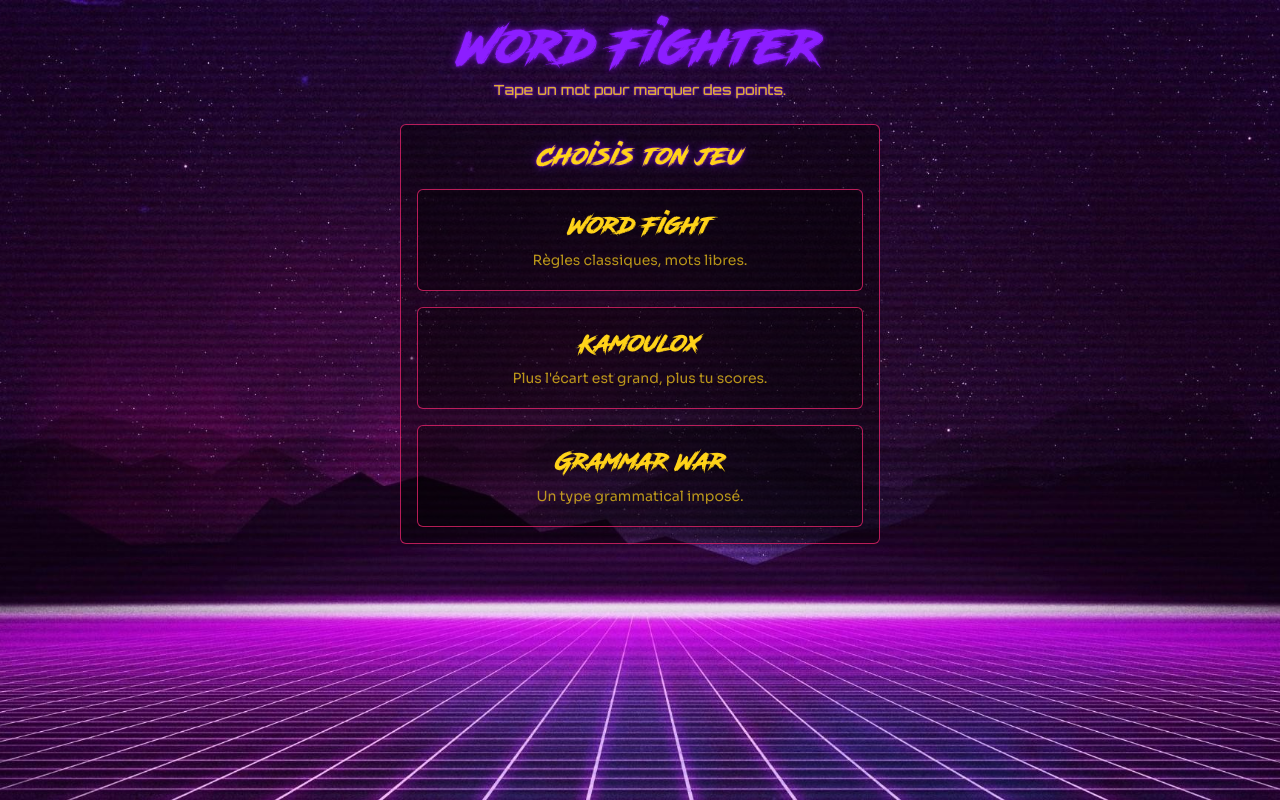
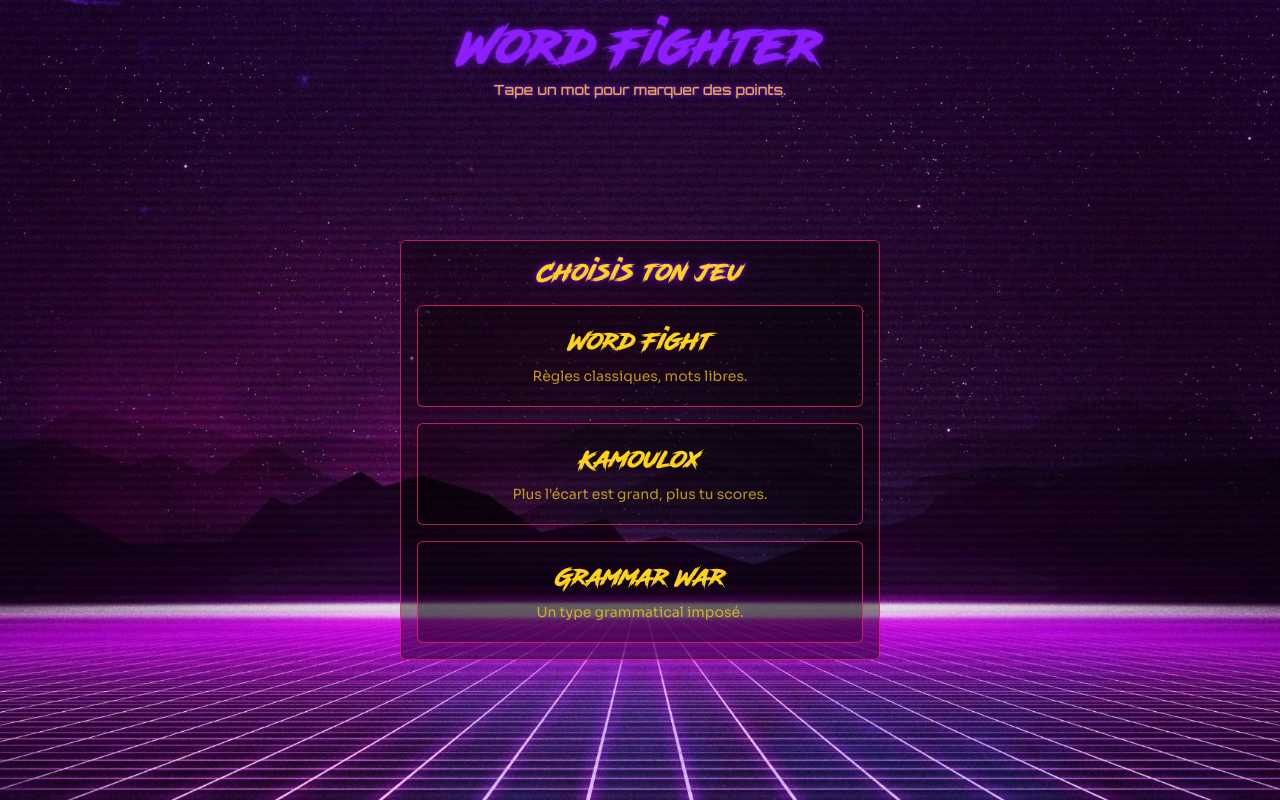
Before and after one commit to Flatoupix/word-fighter, a Vue app: page / in a window 1280 px wide. Built offline with nearby package versions, Linux system fonts and the light colour scheme.

Commit message:
fix(game): add vertical centering to game type selection section

```diff
--- a/src/screens/GameTypeSelectScreen.vue
+++ b/src/screens/GameTypeSelectScreen.vue
@@ -1,5 +1,5 @@
 <template>
-  <section class="mx-auto w-full rounded-md border border-neon-pink/70 bg-black/40 p-3 py-6 backdrop-blur-sm sm:p-4 md:max-w-[30rem]">
+  <section class="mx-auto my-auto w-full rounded-md border border-neon-pink/70 bg-black/40 p-3 py-6 backdrop-blur-sm sm:p-4 md:max-w-[30rem]">
     <h2 class="text-center font-display text-xl tracking-wide text-neon-yellow sm:text-2xl">
       Choisis ton jeu
     </h2>
```
